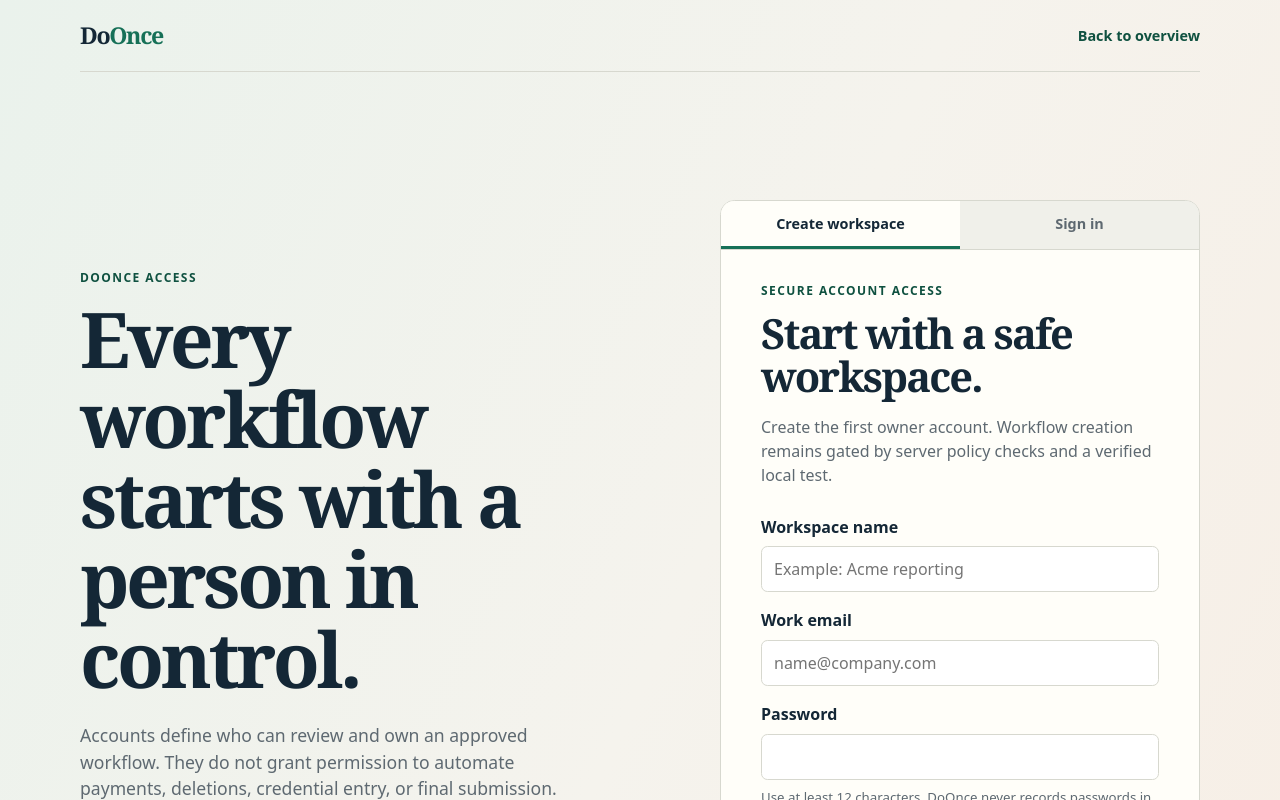
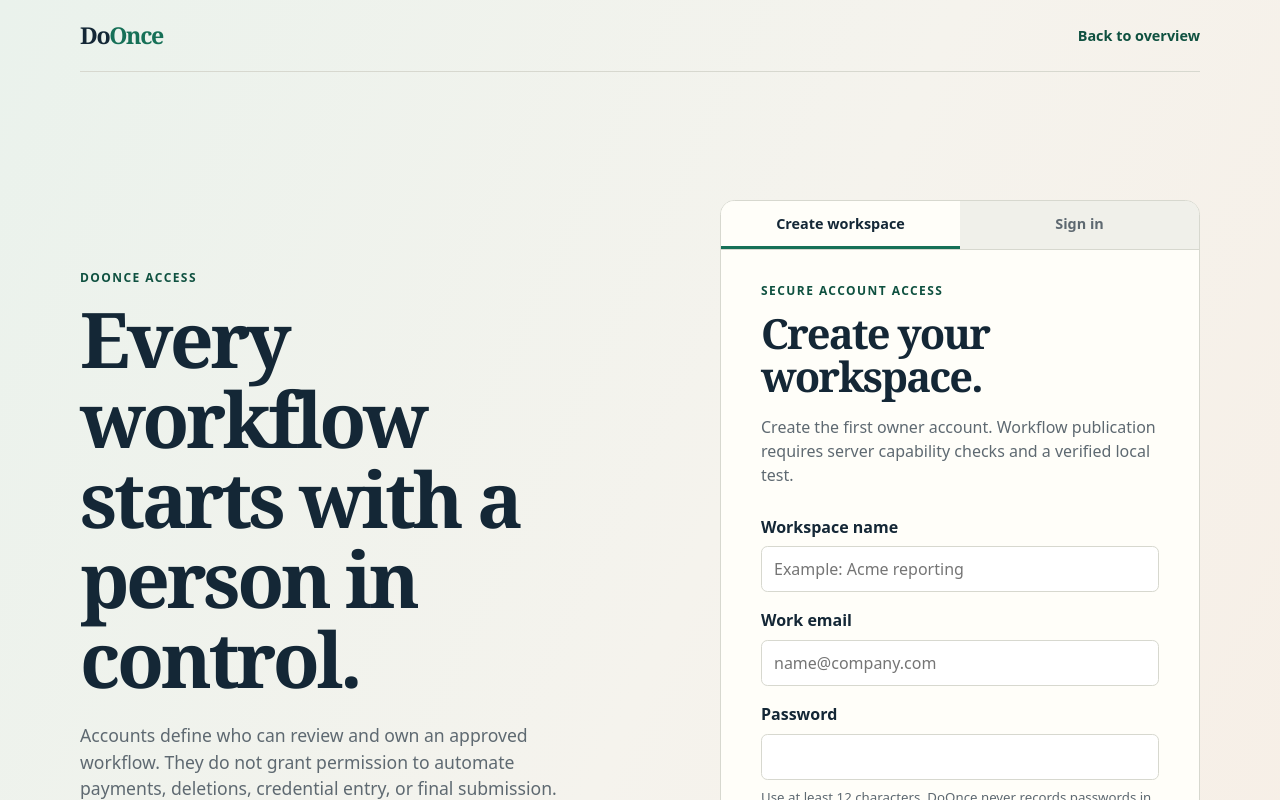
Before and after one commit to painjanevivek/DoOnce, a Next.js app: page /sign-up in a window 1280 px wide. Shown: the top 800 px of the page. Built offline with nearby package versions, Linux system fonts and the light colour scheme; no server answers.

Commit message:
feat(product): complete workflow terminology migration
- remove safety-first language from customer-facing workflow surfaces
- document capture v2 and legacy v1 compatibility behavior
- align dashboard guidance with capability previews and approved execution

```diff
--- a/app/components/account-form.tsx
+++ b/app/components/account-form.tsx
@@ -69,8 +69,8 @@
       </div>
       <div className="account-card-intro">
         <p className="eyebrow">Secure account access</p>
-        <h2 id="account-form-title">{mode === "sign-up" ? "Start with a safe workspace." : "Continue to your workspace."}</h2>
-        <p>{mode === "sign-up" ? "Create the first owner account. Workflow creation remains gated by server policy checks and a verified local test." : "Use the account that owns your DoOnce workspace."}</p>
+        <h2 id="account-form-title">{mode === "sign-up" ? "Create your workspace." : "Continue to your workspace."}</h2>
+        <p>{mode === "sign-up" ? "Create the first owner account. Workflow publication requires server capability checks and a verified local test." : "Use the account that owns your DoOnce workspace."}</p>
       </div>
 
       <form className="account-form" onSubmit={submit}>
--- a/app/components/workflow-catalog.tsx
+++ b/app/components/workflow-catalog.tsx
@@ -148,7 +148,7 @@
       setPreviewState("idle");
       setWorkflows((current) => [{ id: body.workflow.id, title: body.workflow.title, activeVersion: null, draftVersion: body.workflow.version, updatedAt: new Date().toISOString() }, ...current]);
       setState("ready");
-      setMessage("Safe report-download draft created. Review it before publishing.");
+      setMessage("Report-download draft created. Review it before publishing.");
     } catch {
       setState("error");
       setMessage("The draft was not confirmed. No workflow was enabled.");
--- a/app/demo/reports/page.tsx
+++ b/app/demo/reports/page.tsx
@@ -30,7 +30,7 @@
       </header>
 
       <section className="demo-intro" aria-labelledby="demo-title">
-        <p className="eyebrow">Safe browser pattern</p>
+        <p className="eyebrow">Controlled browser fixture</p>
         <h1 id="demo-title">Weekly sales report</h1>
         <p>This local-only fixture models a low-risk read-and-download workflow. It has no sign-in, hidden fields, final submission or real customer data.</p>
       </section>
--- a/app/error.tsx
+++ b/app/error.tsx
@@ -4,7 +4,7 @@
   return (
     <main className="error-page">
       <p className="eyebrow">Dashboard unavailable</p>
-      <h1>We could not load this page safely.</h1>
+      <h1>We could not load this page.</h1>
       <p>Nothing ran and no workflow state was changed. You can try loading the dashboard again.</p>
       <button type="button" onClick={reset}>Try again</button>
     </main>
--- a/app/globals.css
+++ b/app/globals.css
@@ -142,7 +142,7 @@
 .status-card h2 { font-size: 1.6rem; }
 .status-card p:last-child { margin-bottom: 0; color: var(--muted); }
 
-.safety-section { padding: 5rem 0; border-top: 1px solid var(--line); }
+.workflow-section { padding: 5rem 0; border-top: 1px solid var(--line); }
 .section-heading { max-width: 700px; }
 
 .rules-grid { display: grid; grid-template-columns: repeat(2, 1fr); gap: 0; margin: 3rem 0 0; border-top: 1px solid var(--line); border-left: 1px solid var(--line); }
--- a/app/not-found.tsx
+++ b/app/not-found.tsx
@@ -3,7 +3,7 @@
     <main className="error-page">
       <p className="eyebrow">Page not found</p>
       <h1>There is nothing to run here.</h1>
-      <p>Return to the DoOnce safety overview to inspect the current product boundary.</p>
+      <p>Return to the DoOnce overview to inspect the current product boundary.</p>
       <Link className="primary-link" href="/">Return to overview <span aria-hidden="true">→</span></Link>
     </main>
   );
--- a/app/page.tsx
+++ b/app/page.tsx
@@ -61,7 +61,7 @@
           <WorkflowServiceStatus />
         </section>
 
-        <section className="safety-section" id="workflow" aria-labelledby="workflow-title">
+        <section className="workflow-section" id="workflow" aria-labelledby="workflow-title">
           <div className="section-heading">
             <p className="eyebrow">One workflow artifact</p>
             <h2 id="workflow-title">Every input becomes the same reusable workflow.</h2>
```
Also changed, not shown: 2 other files (tests, documents, lock files or other folders).
